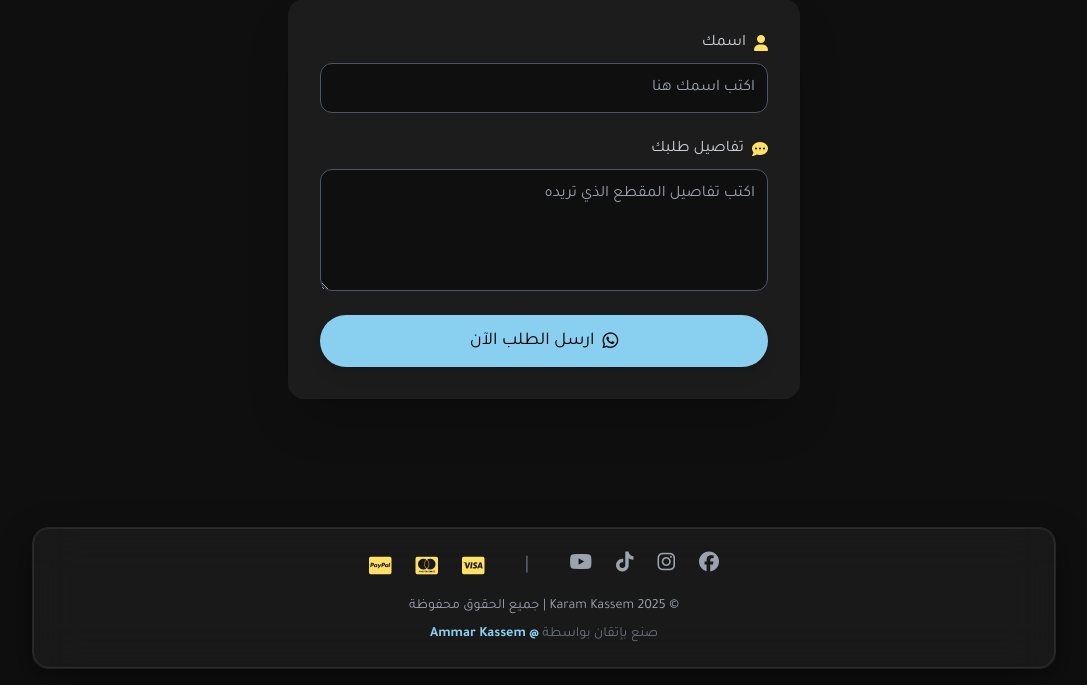
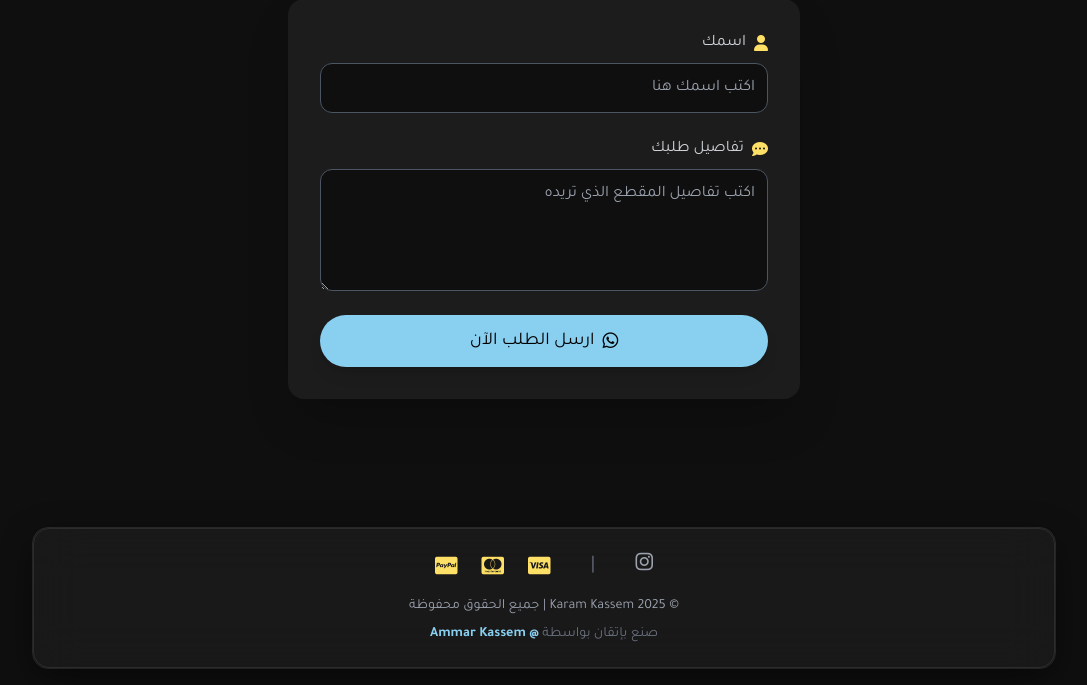
Before and after one commit to ammar-kassem/k13editor, a Django app: page / in a window 1280 px wide. Shown: the part 3417-4102 px from the top of the page, without its empty margins (96-1183 px from the left). Run offline with Django 5.2, Linux system fonts and the light colour scheme; data comes from the database, SQL or seed files in the repository; some libraries are stand-ins or nearby versions.

Commit message:
Update index.html
.

```diff
--- a/projects/templates/index.html
+++ b/projects/templates/index.html
@@ -328,10 +328,7 @@
 
   <!-- Social & Payments -->
   <div class="flex justify-center items-center gap-6 mb-4 flex-wrap text-xl">
-    <a href="#" target="_blank" class="hover:text-[#89CFF0] transition"><i class="fab fa-facebook"></i></a>
-    <a href="#" target="_blank" class="hover:text-[#89CFF0] transition"><i class="fab fa-instagram"></i></a>
-    <a href="#" target="_blank" class="hover:text-[#89CFF0] transition"><i class="fab fa-tiktok"></i></a>
-    <a href="#" target="_blank" class="hover:text-[#89CFF0] transition"><i class="fab fa-youtube"></i></a>
+    <a href="https://www.instagram.com/k_editor4u?igsh=cjhiYTN6ZzVxZmUy" target="_blank" class="hover:text-[#89CFF0] transition"><i class="fab fa-instagram"></i></a>
     <span class="mx-4 text-gray-500">|</span>
     <i class="fab fa-cc-visa text-[#FFE066]"></i>
     <i class="fab fa-cc-mastercard text-[#FFE066]"></i>
```
